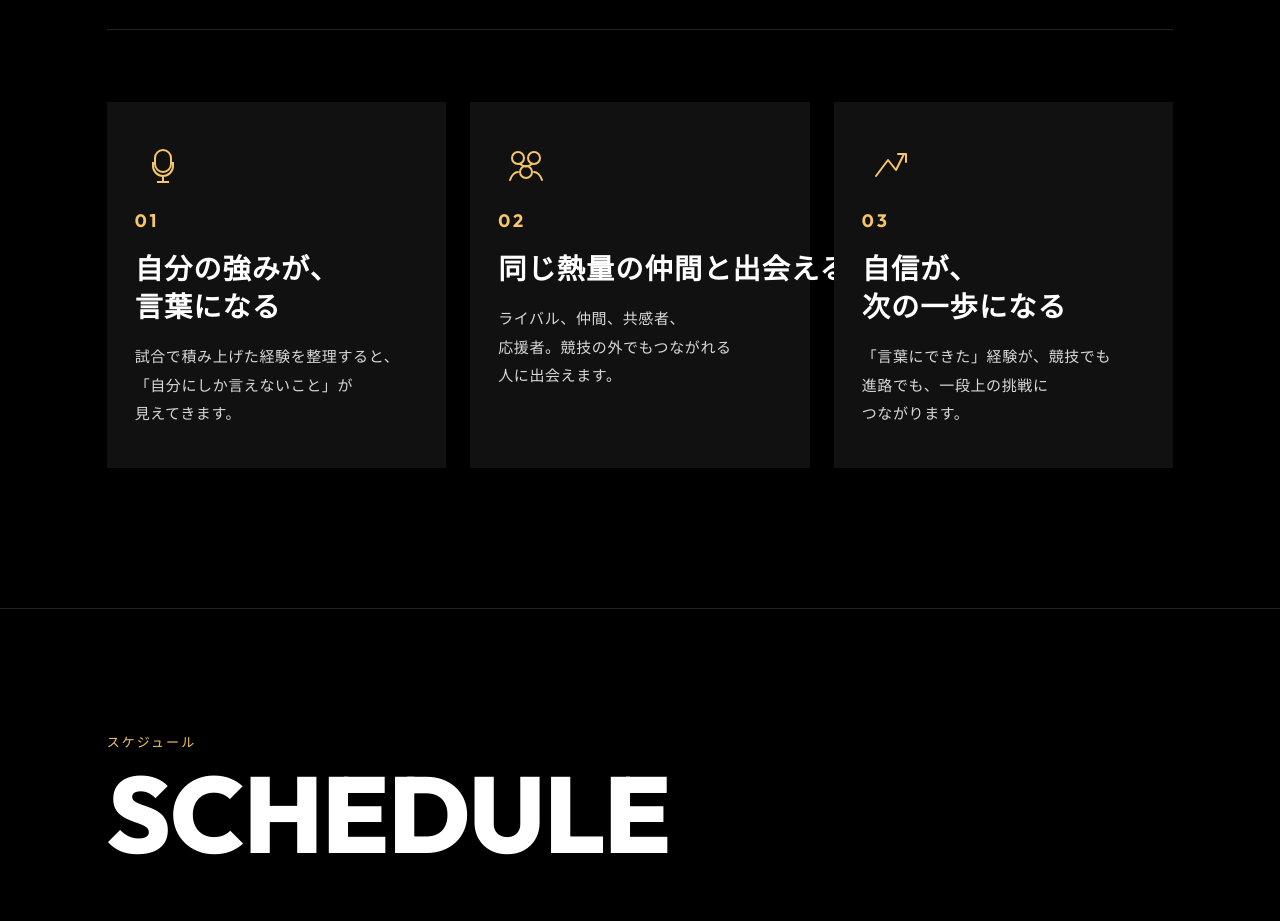
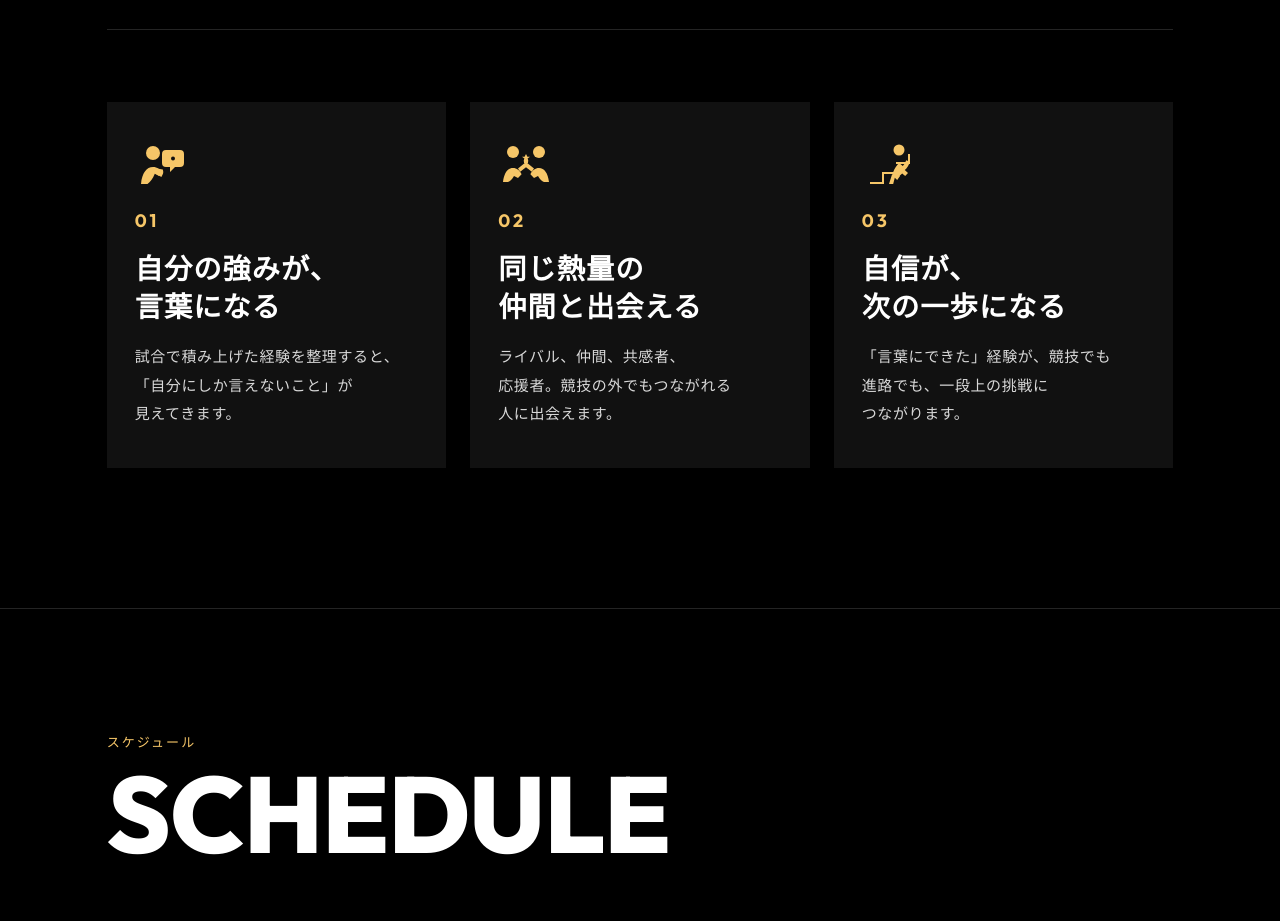
Before and after one commit to laplus7123-byte/avf5-lp-k8q3wz5m, a plain HTML site: page index.html in a window 1280 px wide. Shown: the part 5820-6741 px from the top of the page. Drawn offline with nearby package versions, Linux system fonts and the light colour scheme; a web font is replaced by a local one.

Commit message:
MERIT見出しをすべて2行に、アイコンを添付案に合わせる

```diff
--- a/index.html
+++ b/index.html
@@ -776,26 +776,45 @@ main { position: relative; padding-top: var(--head); }
       <ul class="merit" aria-label="参加するメリット">
         <li class="fade">
           <span class="merit__icon" aria-hidden="true">
-            <svg viewBox="0 0 56 56" fill="none"><path d="M18 24v4c0 5.5 4.5 10 10 10s10-4.5 10-10v-4M28 38v6M22 44h12" stroke="currentColor" stroke-width="2"/><rect x="20" y="12" width="16" height="22" rx="8" stroke="currentColor" stroke-width="2"/></svg>
+            <svg viewBox="0 0 56 56" fill="currentColor">
+              <circle cx="18" cy="15" r="7"/>
+              <path d="M6 46c1-11 5.5-17 12-17 4.2 0 7.6 2.4 9.6 6.4L24 38l-4.2-2.2C17.8 40.8 15.2 44 12.5 46H6Z"/>
+              <path d="M22 30.5c-.8 2.2-1 4.2-.4 5.8l4.8 2.6 1.6-3.2c.4-1.2.3-2.6-.2-4.2L22 30.5Z"/>
+              <path d="M31 12h14a4 4 0 0 1 4 4v9a4 4 0 0 1-4 4h-5l-5 5v-5h-4a4 4 0 0 1-4-4v-9a4 4 0 0 1 4-4Z"/>
+              <circle cx="38" cy="20.5" r="2" fill="#111"/>
+            </svg>
           </span>
           <span class="merit__num">01</span>
-          <p class="merit__title">自分の強みが、言葉になる</p>
+          <p class="merit__title">自分の強みが、<br>言葉になる</p>
           <p class="merit__txt">試合で積み上げた経験を整理すると、「自分にしか言えないこと」が見えてきます。</p>
         </li>
         <li class="fade">
           <span class="merit__icon" aria-hidden="true">
-            <svg viewBox="0 0 56 56" fill="none"><circle cx="20" cy="20" r="6" stroke="currentColor" stroke-width="2"/><circle cx="36" cy="20" r="6" stroke="currentColor" stroke-width="2"/><circle cx="28" cy="34" r="6" stroke="currentColor" stroke-width="2"/><path d="M12 42c1.5-5 5-8 8-8M36 34c3 0 6.5 3 8 8M22 26c2 1.5 4 2.5 6 2.5s4-1 6-2.5" stroke="currentColor" stroke-width="2" stroke-linecap="round"/></svg>
+            <svg viewBox="0 0 56 56" fill="currentColor">
+              <circle cx="15" cy="14" r="6"/>
+              <circle cx="41" cy="14" r="6"/>
+              <path d="M5 44c1.2-9 4.6-14 10-14 3.8 0 6.8 2.4 8.6 6.2L20 40l-4-2C14.2 41.6 12 43.4 10 44H5Z"/>
+              <path d="M51 44c-1.2-9-4.6-14-10-14-3.8 0-6.8 2.4-8.6 6.2L36 40l4-2c1.8 3.6 4 5.4 6 6h5Z"/>
+              <path d="M20 30.5 28 24l8 6.5-2.2 3.2L28 29.2l-5.8 4.5-2.2-3.2Z"/>
+              <path d="M26 21.5h4v3.5h-4z"/>
+              <path d="M28 16l1.4 2.8H32l-2.4 1.8.9 2.9L28 21.8l-2.5 1.7.9-2.9-2.4-1.8h2.6L28 16Z"/>
+            </svg>
           </span>
           <span class="merit__num">02</span>
-          <p class="merit__title">同じ熱量の仲間と出会える</p>
+          <p class="merit__title">同じ熱量の<br>仲間と出会える</p>
           <p class="merit__txt">ライバル、仲間、共感者、応援者。競技の外でもつながれる人に出会えます。</p>
         </li>
         <li class="fade">
           <span class="merit__icon" aria-hidden="true">
-            <svg viewBox="0 0 56 56" fill="none"><path d="M14 38 26 22l8 10 8-16" stroke="currentColor" stroke-width="2" stroke-linecap="round" stroke-linejoin="round"/><path d="M36 16h8v8" stroke="currentColor" stroke-width="2" stroke-linecap="round" stroke-linejoin="round"/></svg>
+            <svg viewBox="0 0 56 56" fill="currentColor">
+              <path d="M8 46h14V36h12V26h14V16H46v8H34v10H20v10H8z"/>
+              <circle cx="37" cy="12" r="5.5"/>
+              <path d="M31 34.5c1.6-4.4 3.8-7.6 6.2-9.6l3.6 3.2c1.4-1.6 2.6-3.6 3.4-5.8l3.8 1.4c-1.2 3.4-3 6.2-5.2 8.4l3.2 2.8-2.8 3.2-3-2.6c-1.4 1.2-3 2.6-4.6 4.4L31 34.5Z"/>
+              <path d="M30 36.5 27 46h4.2l1.6-6.2 2.4 2.2L38 38l-3.6-3.4-4.4 1.9Z"/>
+            </svg>
           </span>
           <span class="merit__num">03</span>
-          <p class="merit__title">自信が、次の一歩になる</p>
+          <p class="merit__title">自信が、<br>次の一歩になる</p>
           <p class="merit__txt">「言葉にできた」経験が、競技でも進路でも、一段上の挑戦につながります。</p>
         </li>
       </ul>
@@ -953,7 +972,7 @@ main { position: relative; padding-top: var(--head); }
         </details>
         <details class="faq__item fade">
           <summary>ピッチでは、何を話せばいいですか？<i aria-hidden="true"></i></summary>
-          <p>「自分はどんな競技をしてきたか」「そこから何を学んだか」「これからどう生かしたいか」を、自分の言葉で話します。完璧な原稿は不要です。相談窓口で一緒に整理することもできます。</p>
+          <p>完璧な原稿は不要です。「自分はどんな競技をしてきたか」「そこから何を学んだか」「これからどう生かしたいか」を、自分の言葉で話していただきます！</p>
         </details>
         <details class="faq__item fade">
           <summary>先着5名は、どう決まりますか？<i aria-hidden="true"></i></summary>
```
